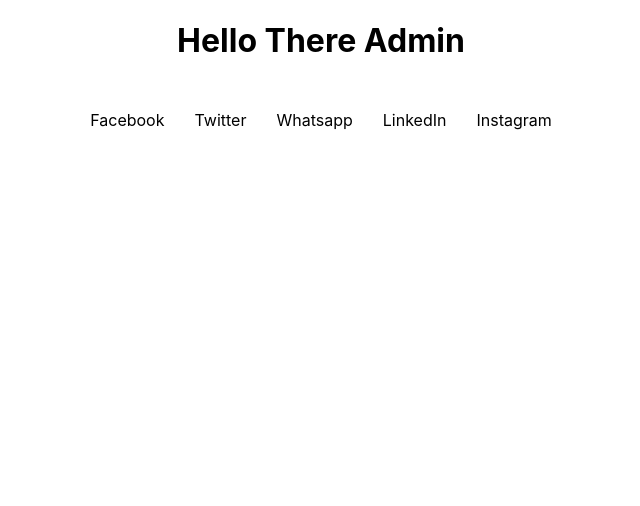
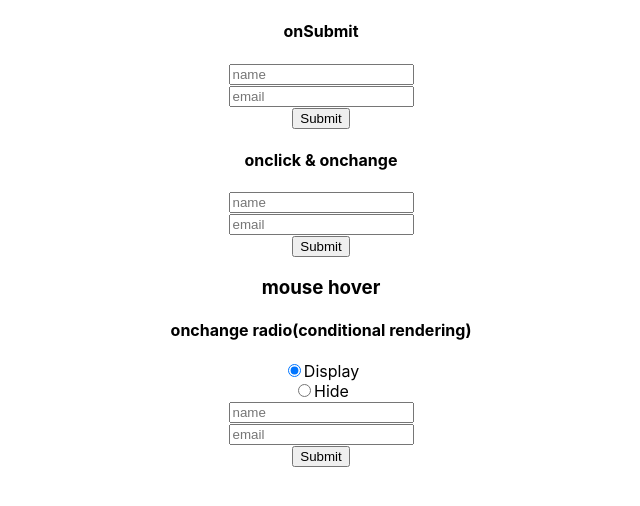
Before and after one commit to Niklathiya/myfirst, a React (Create React App) app: page / in a window 1280 px wide. Shown: the top 506 px of the page, without its empty margins (319-959 px from the left). Built offline with nearby package versions, Linux system fonts and the light colour scheme.

Commit message:
event add

```diff
--- a/src/App.js
+++ b/src/App.js
@@ -8,6 +8,8 @@
 }from "react-router-dom"
 import About from "./pages/About.js";
 import Contact from "./pages/Contact.js";
+import Usestate from "./Usestate";
+import Event_render from "./Event_render";
 
 const Text = (props) =>
 {
@@ -25,16 +27,18 @@
 
   return(
     <div className="App">
-      <Header username={username}/>
+      <Event_render/>
+      {/* <Usestate /> */}
+      {/* <Header username={username}/>
         <Routes>
           <Route path="/Product" element={<Cart product={product}/>} />
           <Route path="/About" element={<About/>} />
           <Route path="/Contact" element={<Contact/>} />
 
-          {/* <Class_component product={product}/> */}
-          {/* <Text username ={username}/> */}
+          <Class_component product={product}/>
+          <Text username ={username}/>
         </Routes>
-      <Footer links={links}/>
+      <Footer links={links}/> */}
     </div>
   )
 };
--- /dev/null
+++ b/src/Event_render.js
@@ -0,0 +1,69 @@
+import React ,{useState} from 'react'
+
+const Event_render = () => {
+    // onsubmit
+    const onSubmitHandler = (event) => {
+        event.preventDefault()
+        console.log(event.target.name.value)
+        console.log(event.target.email.value)
+    }
+
+    // on click & on change
+    const [cname, setName] = useState('')
+    const [cemail, setEmail] = useState('')
+    const onClickHandler = () =>{
+        console.log(cname)
+        console.log(cemail)
+    }
+    const onChangeName = (event) =>{
+        setName(event.target.value)
+    }
+    const onChangeEmail = (event) =>{
+        setEmail(event.target.value)
+    }
+
+    // onMouseEnter & onMouseLeave
+    const onMouseEnter =()=>{
+        console.log("mouse enter")
+    }
+    const onMouseLeave =()=>{
+        console.log("mouse leave")
+    }
+
+    // onchange radio(conditional rendering)
+    const [Display, setDisplay] = useState(true)
+    const onChangeRadio =()=>{
+        setDisplay (!Display)
+    }
+
+
+    return (
+        <div>
+            <h4>onSubmit</h4>
+            <form onSubmit={onSubmitHandler}>
+                <div><input type="text" name="name" placeholder='name' /></div>
+                <div><input type="email" name="email" placeholder='email' /></div>
+                <div><input type="submit" value="Submit" /></div>
+            </form>
+
+            <h4>onclick & onchange</h4>
+            <div><input onChange={onChangeName} type="text" name="cname" placeholder='name' /></div>
+            <div><input onChange={onChangeEmail} type="email" name="cemail" placeholder='email' /></div>
+            <div><input onClick={onClickHandler} type="submit" value="Submit" /></div>
+
+            <h3 onMouseEnter={onMouseEnter} onMouseLeave={onMouseLeave} >mouse hover</h3>
+
+            <h4>onchange radio(conditional rendering)</h4>
+            <input type="radio" onChange={onChangeRadio} value={Display} checked={Display === true} />Display<br/>
+            <input type="radio" onChange={onChangeRadio} value={Display} checked={Display === false}/>Hide
+            {Display === true && <form>
+                <div><input type="text" name="name" placeholder='name' /></div>
+                <div><input type="email" name="email" placeholder='email' /></div>
+                <div><input type="submit" value="Submit" /></div>
+            </form>}
+            {Display === false && <p>unable to show</p>}
+        </div>
+    )
+}
+
+export default Event_render
--- /dev/null
+++ b/src/Usestate.js
@@ -0,0 +1,44 @@
+import React from 'react'
+import { useState } from 'react'
+
+
+const Usestate = () => {
+
+    const [student, setStudent] = useState([
+        { id: 1, name: 'Student1' },
+        { id: 2, name: 'Student2' },
+        { id: 3, name: 'Student3' }
+    ])
+
+    const onClickHandler = () => {
+        setStudent(
+            [{...student, id: 4, name: 'Student4'}]
+        )
+    }
+
+    return (
+        <div>
+            <button onClick={onClickHandler}>click</button>
+            <table>
+                <thead>
+                    <tr>
+                        <th>Id</th>
+                        <th>Name</th>
+                    </tr>
+                </thead>
+                <tbody>
+                    {student.map((i,index) => {
+                        return (
+                            <tr>
+                                <td>{i.id}</td>
+                                <td>{i.name}</td>
+                            </tr>
+                        )
+                    })}
+                </tbody>
+            </table>
+        </div>
+    )
+}
+
+export default Usestate
```
